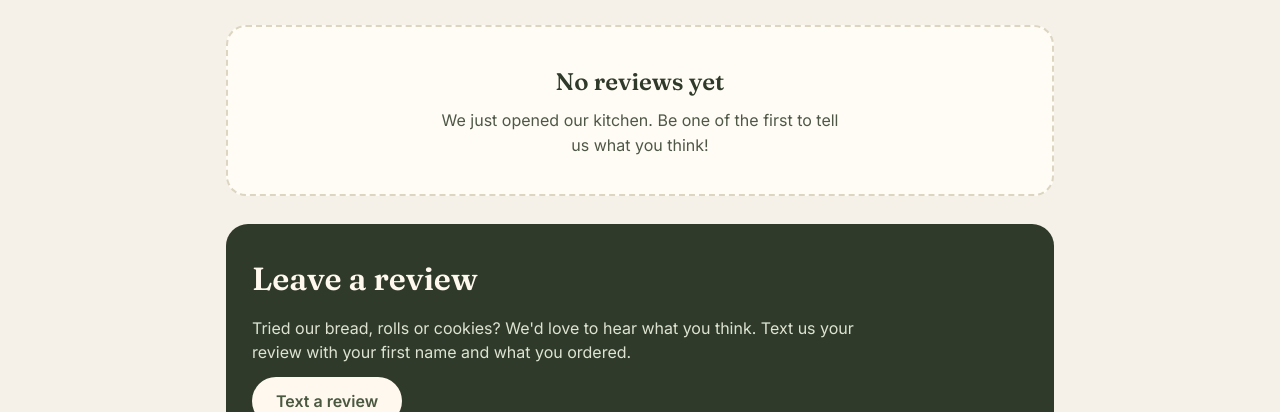
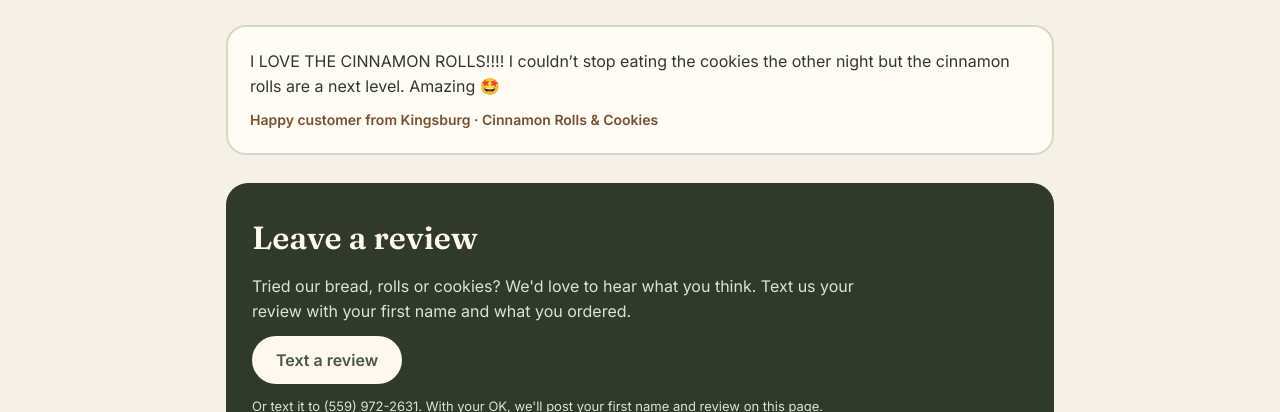
Before and after one commit to 5girlskitchen/5girlskitchen.github.io, a plain HTML site: page reviews.html in a window 1280 px wide. Shown: the part 688-1100 px from the top of the page. Drawn offline with Linux system fonts and the light colour scheme.

Commit message:
Post first customer review (cinnamon rolls)
Co-Authored-By: Claude Opus 5.5 <noreply@anthropic.com>
Claude-Session: https://claude.ai/code/session_01MijwfJZ625XpMzrwUG1AZf

```diff
--- a/reviews.html
+++ b/reviews.html
@@ -138,6 +138,7 @@ footer small{color:var(--ink-soft)}
 @media (max-width:640px){.rev-list{grid-template-columns:minmax(0,1fr)}}
 .rev-card{background:var(--card);border:2px solid var(--line);border-radius:20px;padding:22px;display:flex;flex-direction:column;gap:10px}
 .rev-card blockquote{margin:0;font-size:16px;line-height:1.55;color:var(--ink)}
+.rev-card:only-of-type{grid-column:1/-1}
 .rev-card cite{font-style:normal;font-weight:600;color:var(--rust-text);font-size:14px}
 .empty{grid-column:1/-1;text-align:center;background:var(--card);border:2px dashed var(--line);border-radius:20px;padding:36px 22px;display:flex;flex-direction:column;align-items:center;gap:8px}
 .empty h3{font-size:24px;font-weight:600}
@@ -179,10 +180,10 @@ footer small{color:var(--ink-soft)}
           <cite>First name · Product</cite>
         </article>
         -->
-        <div class="empty">
-          <h3>No reviews yet</h3>
-          <p>We just opened our kitchen. Be one of the first to tell us what you think!</p>
-        </div>
+        <article class="rev-card">
+          <blockquote>I LOVE THE CINNAMON ROLLS!!!! I couldn’t stop eating the cookies the other night but the cinnamon rolls are a next level. Amazing 🤩</blockquote>
+          <cite>Happy customer from Kingsburg · Cinnamon Rolls &amp; Cookies</cite>
+        </article>
       </div>
       <div class="leave">
         <h2>Leave a review</h2>
```
